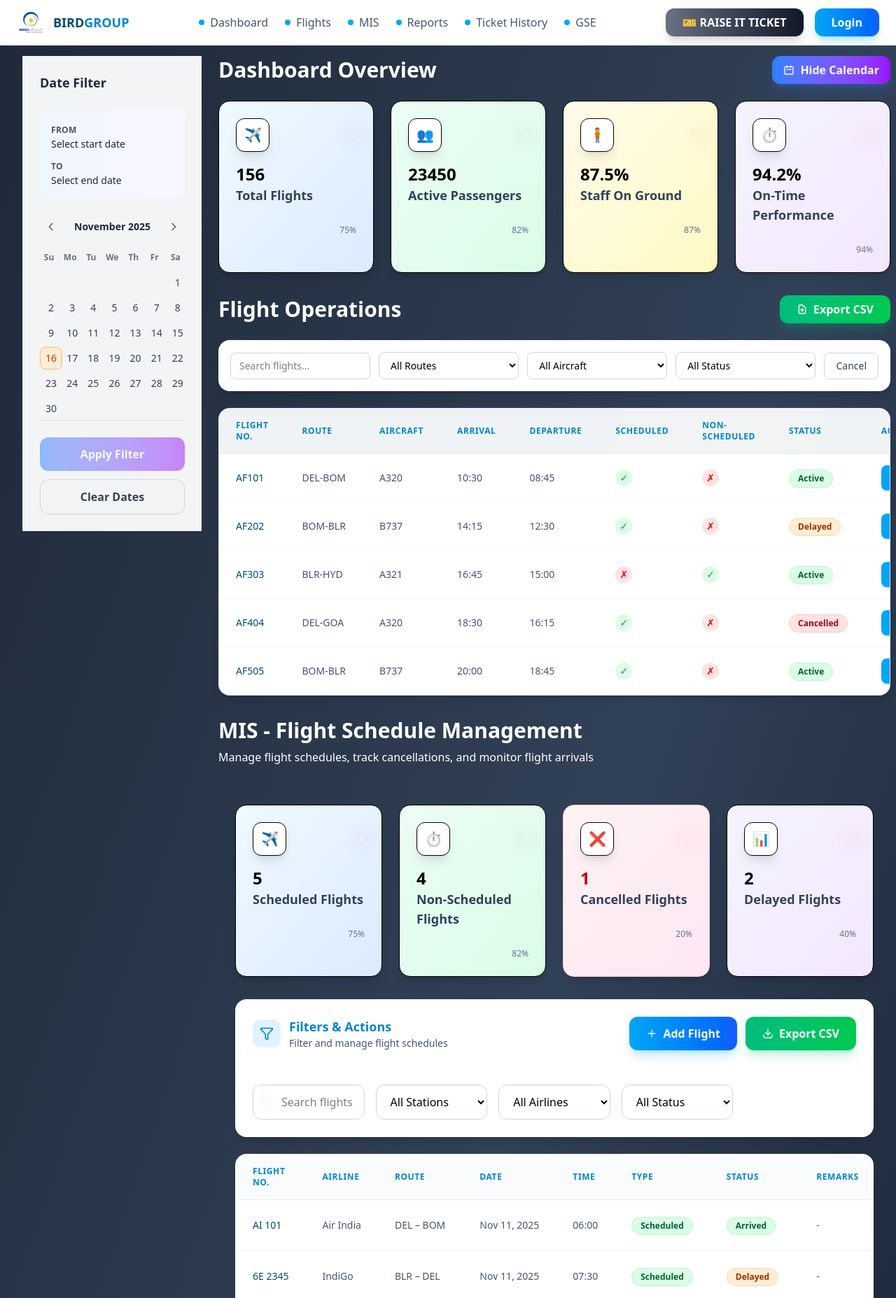
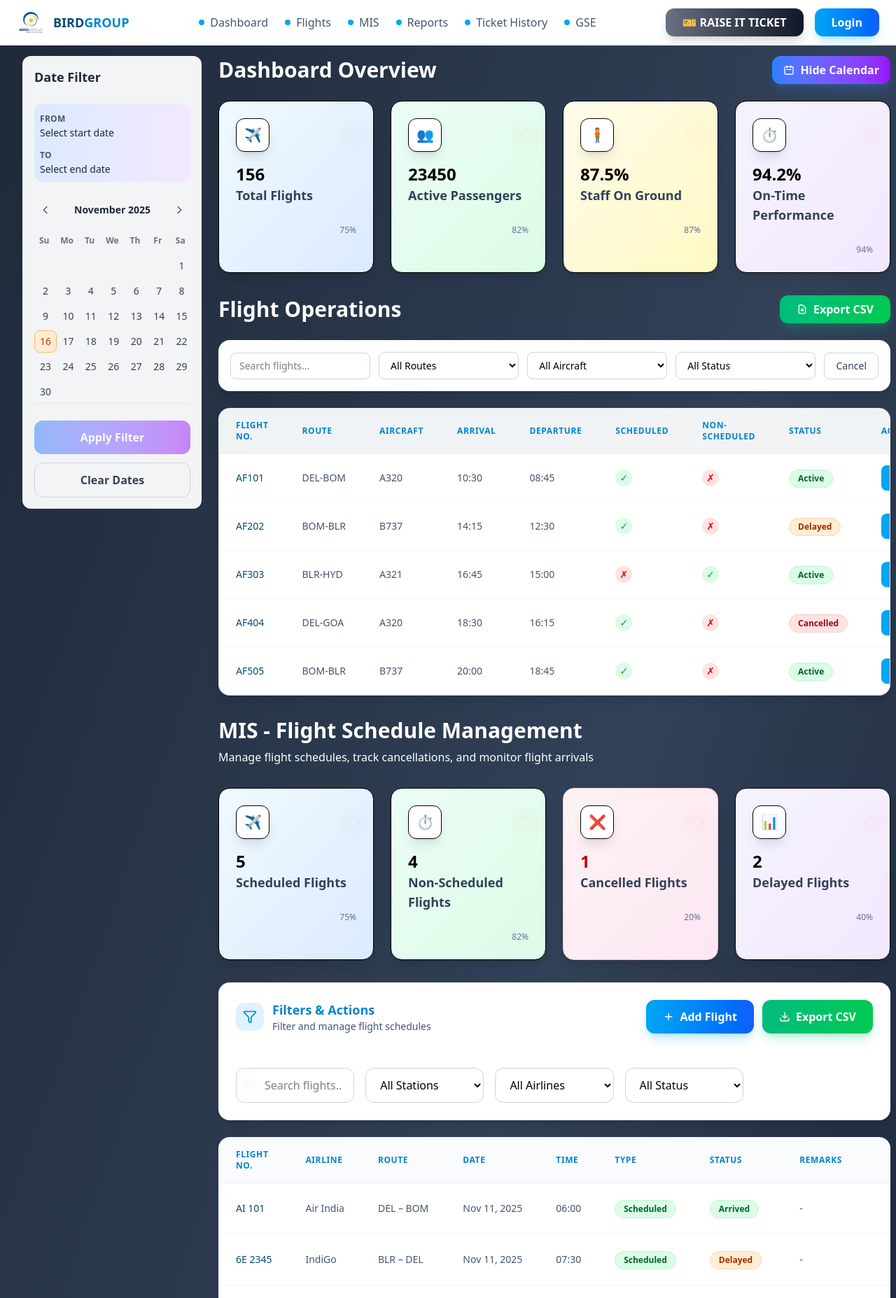
Before and after one commit to Gulshankumar22/BIRDGROUP, a React (Vite) app: page / in a window 1280 px wide. Shown: the top 1855 px of the page at 70% size. Built offline with nearby package versions, Linux system fonts and the light colour scheme.

Commit message:
nextcommit

```diff
--- a/src/pages/Home.jsx
+++ b/src/pages/Home.jsx
@@ -729,12 +729,12 @@ const CalendarSidebar = ({ isOpen, onClose, dateRange, setDateRange, applyFilter
 
       {/* Sidebar */}
       <div className={`
-        fixed lg:sticky lg:top-20 h-[calc(100vh-5rem)] lg:h-auto w-80 bg-white/95 backdrop-blur-md
-        border-l border-gray-200/50 z-50 transform transition-transform duration-300
+        fixed lg:sticky lg:top-20 h-[calc(100vh-5rem)] lg:h-auto w-80 bg-white/95 backdrop-blur-md rounded-xl
+        border-l border-gray-200/50 z-10 transform transition-transform duration-300
         ${isOpen ? 'translate-x-0' : 'translate-x-full'}
         lg:translate-x-0 lg:relative lg:w-64 lg:block
       `}>
-        <div className="p-6 h-full flex flex-col">
+        <div className="p-4 h-full flex flex-col">
           {/* Header */}
           <div className="flex items-center justify-between mb-6">
             <h3 className="text-lg font-bold text-gray-800">Date Filter</h3>
@@ -749,7 +749,7 @@ const CalendarSidebar = ({ isOpen, onClose, dateRange, setDateRange, applyFilter
           </div>
 
           {/* Selected Dates */}
-          <div className="bg-gradient-to-r from-blue-50 to-purple-50 rounded-xl p-4 mb-6">
+          <div className="bg-gradient-to-r from-blue-100 to-purple-100 rounded-xl p-2 mb-6">
             <div className="space-y-2">
               <div>
                 <label className="text-xs font-semibold text-gray-600 uppercase tracking-wide">From</label>
--- a/src/pages/MISFlightSchedule.jsx
+++ b/src/pages/MISFlightSchedule.jsx
@@ -368,7 +368,7 @@ const MISFlightSchedule = () => {
   const arrivalStatuses = ['Scheduled', 'Arrived', 'Delayed', 'On Time', 'Canceled'];
 
   return (
-    <div id="MIS" className="min-h-screen  p-6">
+    <div id="MIS" className="min-h-screen  ">
       {/* Statistics Cards */}
       <div className="grid grid-cols-1 sm:grid-cols-2 lg:grid-cols-4 gap-4 sm:gap-6 mb-8">
         {[
```
